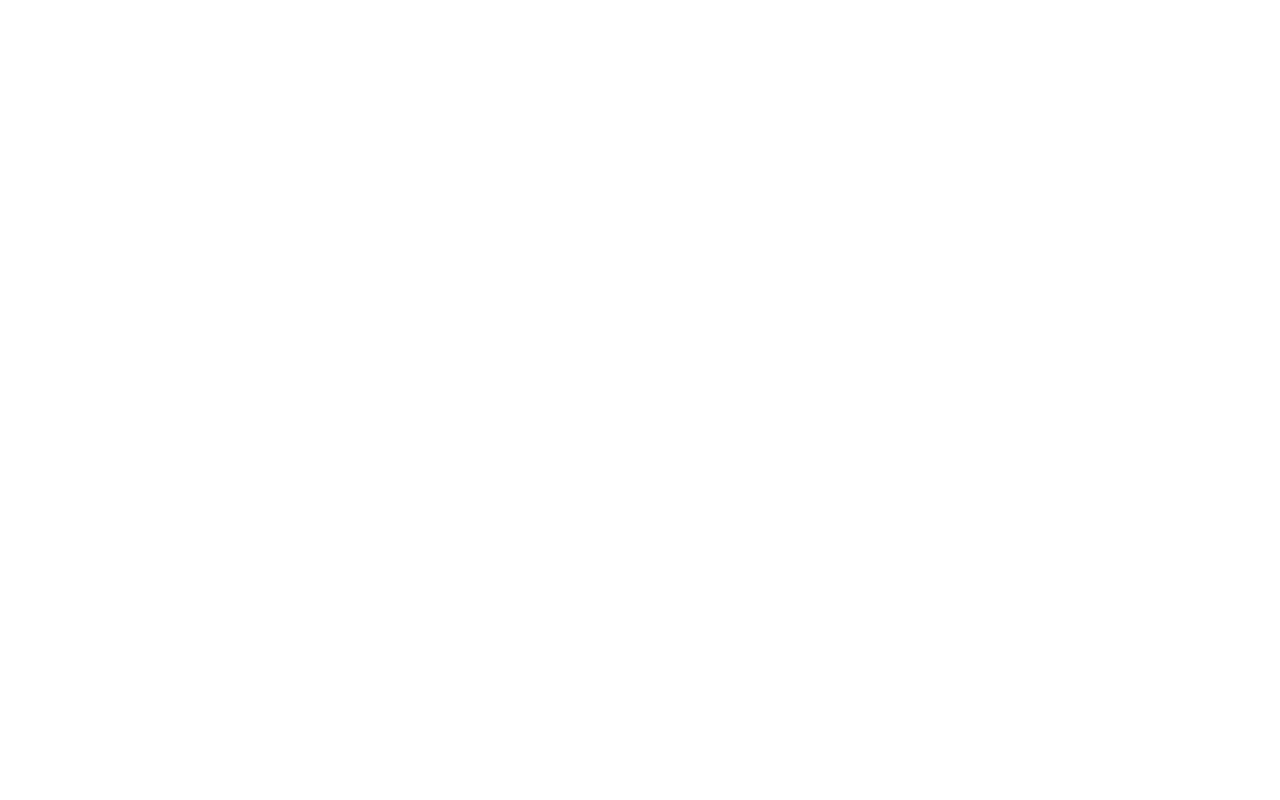
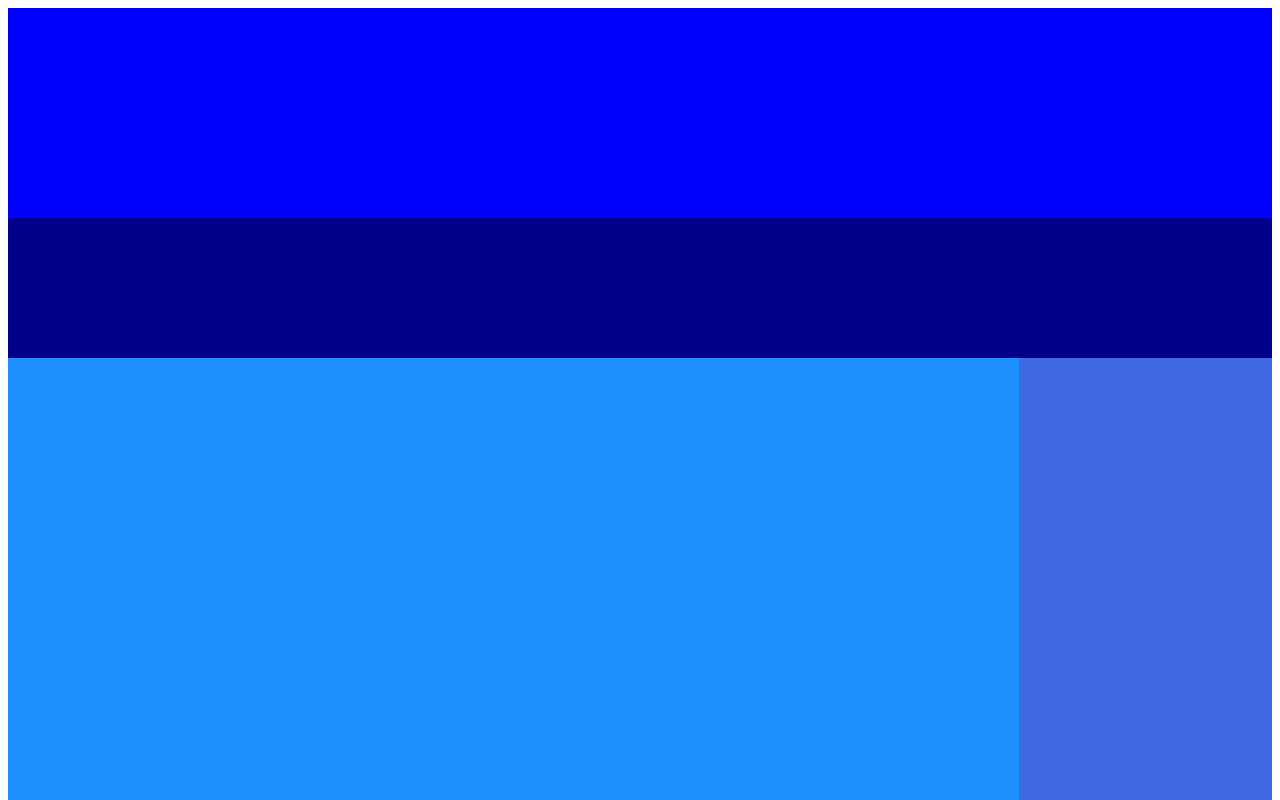
Before and after one commit to NKTMHL/OktenLearn, a plain HTML site: page lesson3/hw3/2/index2.html in a window 1280 px wide. Shown: the top 800 px of the page. Drawn offline with Linux system fonts and the light colour scheme.

Commit message:
hw1 from lesson1 complete hw2 from lesson2 complete hw2.9 from lesson3 complete hw3 from lesson 4 1/2/2-1 complete

```diff
--- a/lesson3/hw3/2/index2.html
+++ b/lesson3/hw3/2/index2.html
@@ -9,7 +9,14 @@
     <link rel="stylesheet" href="main.css">
 </head>
 <body>
-
-
+<div class="block1">
+    <div id="header"></div>
+    <div id="nav"></div>
+    <div class="block2">
+        <div id="main"></div>
+        <div class="aside"></div>
+    </div>
+    <div id="footer"></div>
+</div>
 </body>
 </html>
--- a/lesson3/hw3/2/main.css
+++ b/lesson3/hw3/2/main.css
@@ -0,0 +1,36 @@
+.block1 {
+    background: gray;
+    width: auto;
+    height: 1400px;
+}
+#header {
+    background: blue;
+    width: auto;
+    height: 15%;
+}
+#nav {
+    background: darkblue;
+    width: auto;
+    height: 10%;
+}
+.block2 {
+    background: silver;
+    width: auto;
+    height: 75%;
+    display: flex;
+}
+#main {
+    background: dodgerblue;
+    height: 100%;
+    width: 80%;
+}
+.aside {
+    background: royalblue;
+    height: 100%;
+    width: 20%;
+}
+#footer {
+    background: cornflowerblue;
+    height: 10%;
+    width: auto;
+}
```
